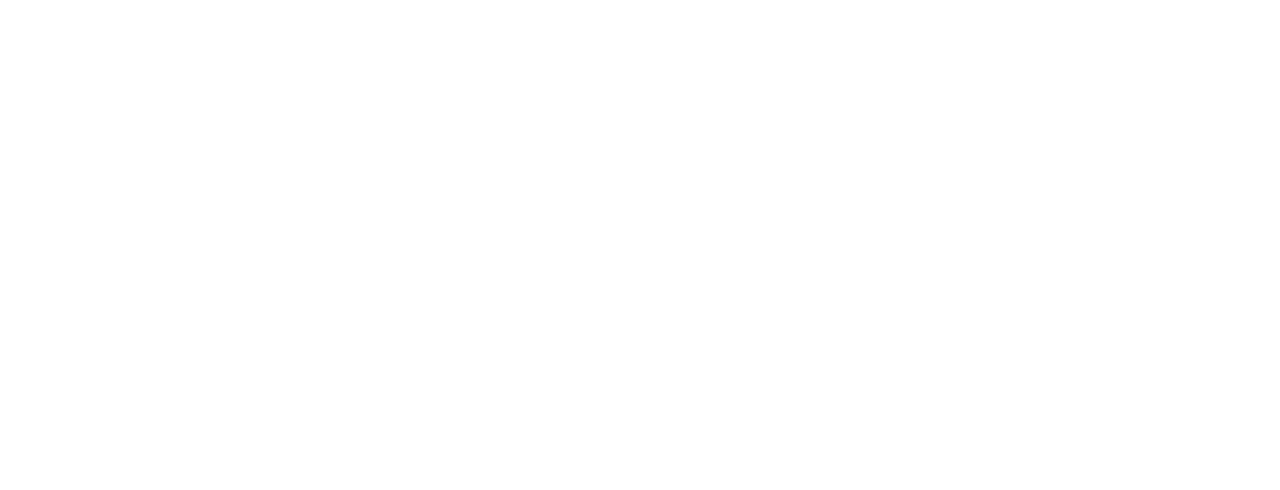
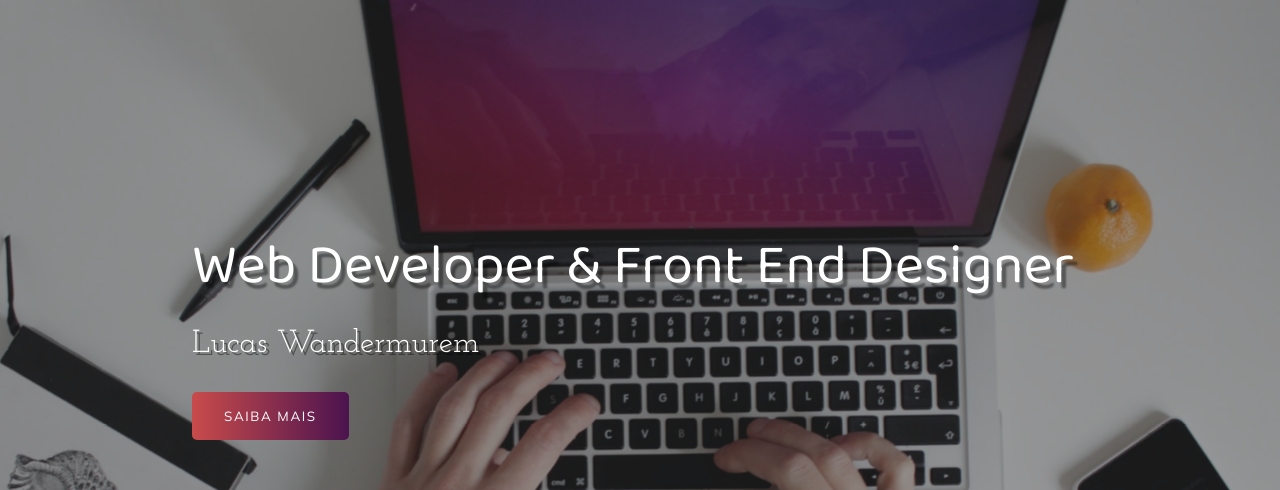
Before and after one commit to LucasWandermurem/portfolio, a plain HTML site: page index.html in a window 1280 px wide. Shown: the top 490 px of the page. Drawn offline with Linux system fonts and the light colour scheme.

Commit message:
:package: header

```diff
--- a/index.html
+++ b/index.html
@@ -5,9 +5,26 @@
     <meta http-equiv="X-UA-Compatible" content="IE=edge">
     <meta name="viewport" content="width=device-width, initial-scale=1.0">
     <link rel="stylesheet" href="style.css">
-    <title>Portifólio</title>
+    <link rel="apple-touch-icon" sizes="180x180" href="public/apple-touch-icon.png">
+    <link rel="icon" type="image/png" sizes="32x32" href="public/favicon-32x32.png">
+    <link rel="icon" type="image/png" sizes="16x16" href="public/favicon-16x16.png">
+    <link rel="manifest" href="/site.webmanifest">
+    <title>Portfólio</title>
 </head>
 <body>
 
+    <div class="container">
+        <header>
+            <div class="img-wrapper">
+                <img src="public/bg.jpg" alt="">
+            </div>
+            <div class="banner">
+                <h1>Web Developer & Front End Designer</h1>
+                <p>Lucas Wandermurem</p>
+                <button>Saiba mais</button>
+            </div>
+        </header>
+    </div>
+
 </body>
 </html>
--- a/style.css
+++ b/style.css
@@ -1,3 +1,99 @@
 @import url('https://fonts.googleapis.com/css2?family=Baloo+Da+2:wght@400;500;600;700&family=Josefin+Slab:ital,wght@0,300;0,400;0,600;0,700;1,300;1,400;1,600&family=Mulish:ital,wght@0,200;0,300;0,400;0,500;1,200;1,300;1,400&display=swap');
 
 @import url("https://cdnjs.cloudflare.com/ajax/libs/font-awesome/5.15.3/css/all.min.css");
+
+* {
+    margin: 0;
+    padding: 0;
+}
+
+header {
+    width: 100%;
+    height: 100vh;
+    overflow: hidden;
+    position: relative;
+}
+
+.img-wrapper {
+    width: 100%;
+    height: 100%;
+    overflow: hidden;
+    background-color: rgba(0, 0, 0, 0.8);
+    animation: zoom 25s;
+}
+
+.img-wrapper img {
+    width: 100%;
+    height: 100%;
+    object-fit: cover;
+    opacity: 0.5;
+}
+
+@keyframes zoom {
+    0%{
+        transform: scale(1.3);
+    }
+    100%{
+        transform: scale(1);
+    }
+}
+
+.banner {
+    position: absolute;
+    top: 30%;
+    left: 15%;
+}
+
+.banner h1 {
+    color: #ffffff;
+    font-size: 3.5rem;
+    font-family: "Baloo Da 2", serif;
+    font-weight: 200;
+    text-shadow: .3rem .4rem 2px rgba(0, 0, 0, .4);
+    line-height: 3.5rem;
+    margin-bottom: 2rem;
+    opacity: 0;
+    animation: moveBanner 1s 0.5s forwards;
+}
+
+.banner p {
+    font-family: "Josefin Slab", serif;
+    color: #fff;
+    font-size: 2rem;
+    text-shadow: .2rem .2rem rgba(0, 0, 0, .4);
+    margin-bottom: 2rem;
+    opacity: 0;
+    animation: moveBanner 1s 0.7s forwards;
+}
+
+.banner button {
+    font-family: "Mulish", serif;
+    color: #fff;
+    text-transform: uppercase;
+    letter-spacing: .1rem;
+    background: #c94b4b;  /* fallback for old browsers */
+    background: -webkit-linear-gradient(to right, #4b134f, #c94b4b);  /* Chrome 10-25, Safari 5.1-6 */
+    background: linear-gradient(to left, #4b134f, #c94b4b); /* W3C, IE 10+/ Edge, Firefox 16+, Chrome 26+, Opera 12+, Safari 7+ */
+    padding-top: 1rem;
+    padding: 1rem 2rem;
+    border: none;
+    border-radius: 5px;
+    cursor: pointer;
+    opacity: 0;
+    animation: moveBanner 1s 0.9s forwards;
+}
+
+.banner button:hover {
+    opacity: 0.8;
+}
+
+@keyframes moveBanner {
+    0% {
+        transform: translateY(10rem) rotateY(-30deg);
+        opacity: 0;
+    }
+    100% {
+        transform: translateY(0) rotateY(0);
+        opacity: 1;
+    }
+}
```
Also changed, not shown: favicon.ico (renamed from public/favicon.ico), public/bg.jpg (added), public/site.webmanifest, 1 other file.
